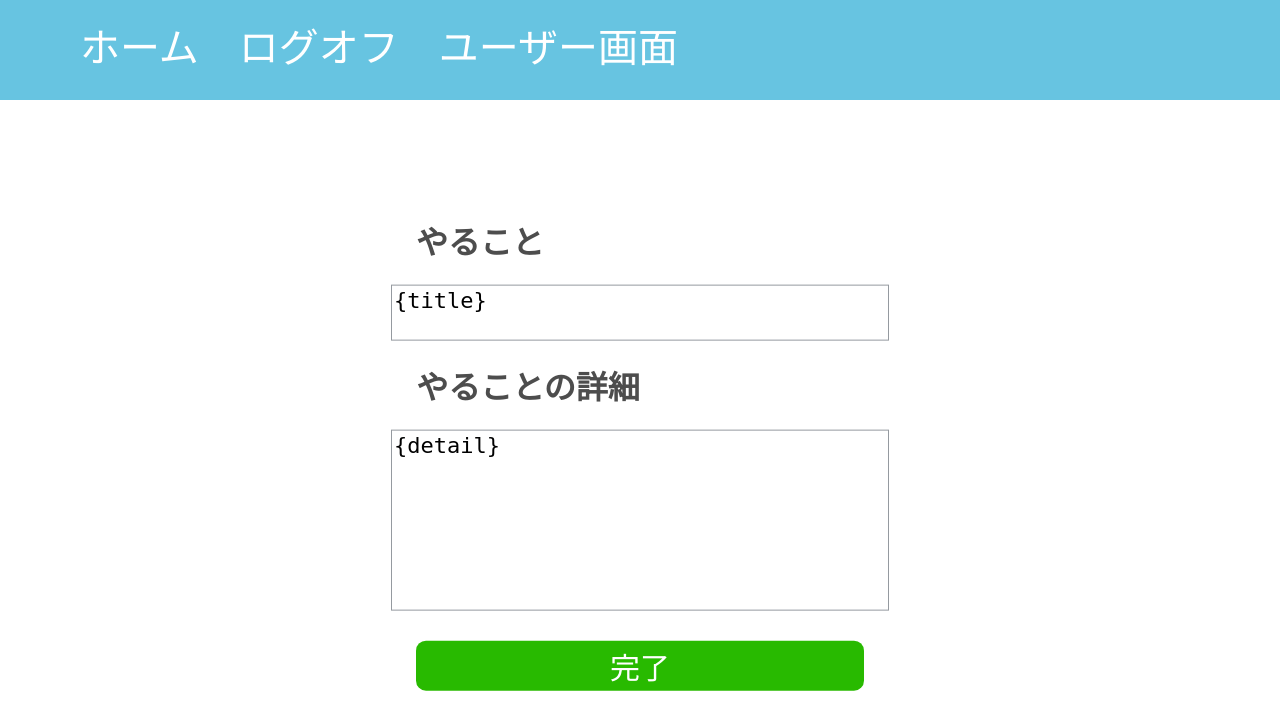
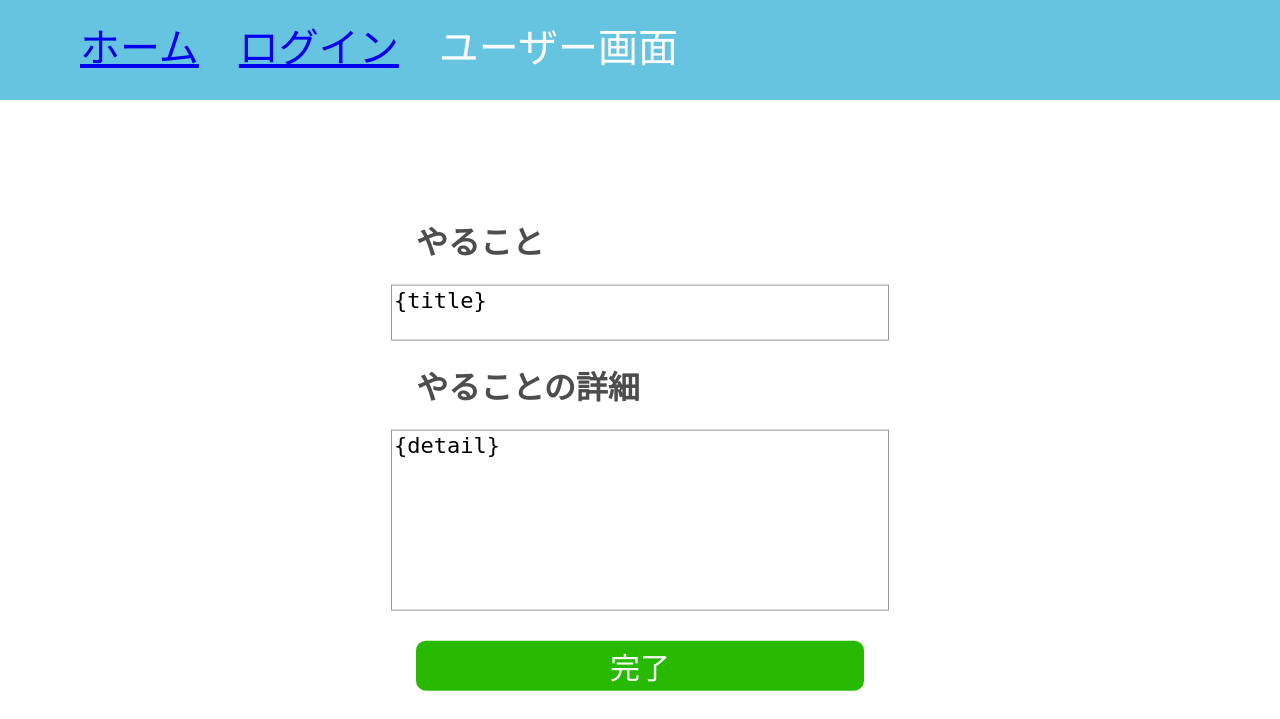
Before and after one commit to nto300002/todo-rareTech, a Flask app: page /edit in a window 1280 px wide. Shown: the top 719 px of the page. Run offline with Flask 2, Linux system fonts and the light colour scheme; parts of the project's set-up code (start-up, migrations or seed data) failed here and were passed over; some libraries are stand-ins or nearby versions.

Commit message:
#19_add: index_username

```diff
--- a/templates/layouts/base.html
+++ b/templates/layouts/base.html
@@ -13,8 +13,12 @@
 <body>
   <header>
     <ul>
-      <li>ホーム</li>
-      <li>ログオフ</li>
+      <li><a href="/">ホーム</a></li>
+      {% if session.logged_in %}
+      <li><a href="/logout">ログオフ</a></li>
+      {% else %}
+      <li><a href="/login">ログイン</a></li>
+      {% endif %}
       <li>ユーザー画面</li>
     </ul>
   </header>
```
